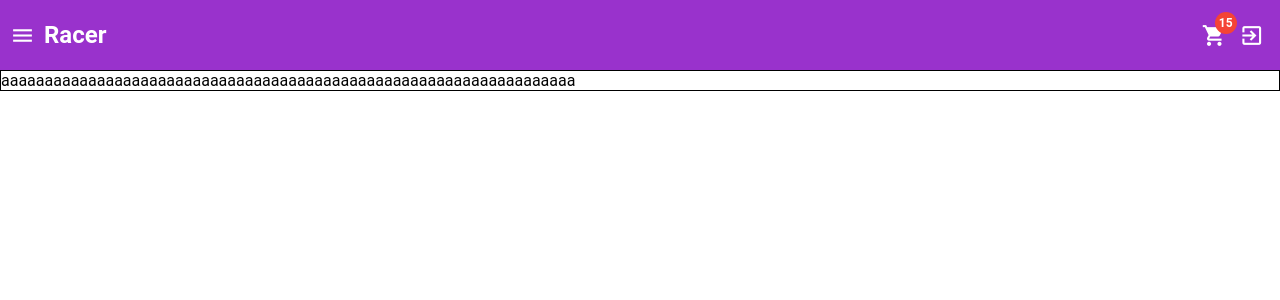
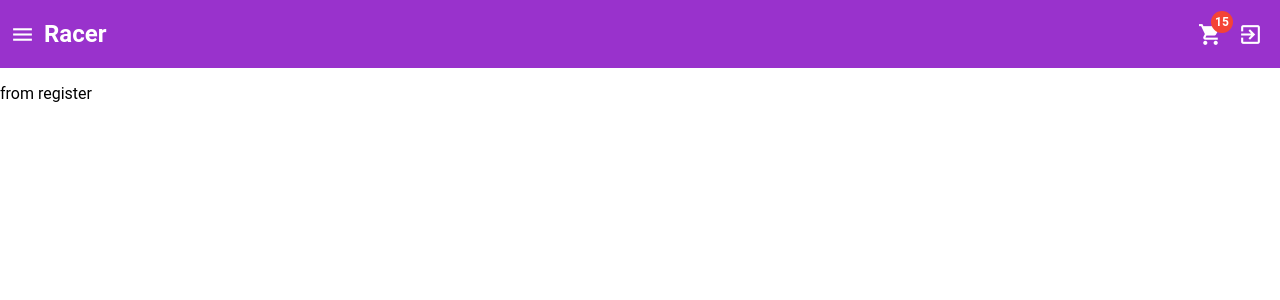
Before and after one commit to febrisyafriwan/Racer, an Angular app: page / in a window 1280 px wide. Shown: the top 300 px of the page. Built offline with nearby package versions, Linux system fonts and the light colour scheme; grey boxes are pictures that could not be loaded.

Commit message:
7 files modified, 1 added, 1 deleted

```diff
--- a/src/app/app.component.css
+++ b/src/app/app.component.css
@@ -1,39 +1,37 @@
+/* header */
 .header-container{
  display:flex;
- height: 70px;
  background-color: darkorchid;
  padding: 0px 10px
 }
-.header-left{
+.header-container .header-left{
  display:flex;
  flex:1;
  justify-content: flex-start;
  align-items: center;
 }
-.header-right{
+.header-container .header-right{
  display:flex;
- width: 75px;
+ width: 80px;
  justify-content: space-around;
  align-items: center;
 }
-.header-left h2{
+.header-container .header-left h2{
  color:white;
  margin-left: 10px
 }
-.header-left mat-icon {
+.header-container mat-icon {
  color:white;
  font-size :25px;
  cursor:pointer;
 }
-.header-right mat-icon {
- color:white;
- font-size :25px;
-}
+/* container of content consist of sidenav and child */
 .content-container{
- height:770px;
+
  width: 100%;
  position:relative;
 }
+/* sidenav */
 .sidenav-container-absolute{
  height:100%;
  width: 0px;
@@ -49,7 +47,33 @@
 .sidenav-container-flex{
  display:flex;
  flex-direction: column;
- padding: 5px 10px;
+ padding: 10px 15px;
+}
+.sidenav-profile{
+ display:flex;
+ flex:1;
+ justify-content: flex-start;
+ align-items: center;
+ margin-top:10px;
+ margin-bottom:10px;
+}
+.sidenav-profile img{
+ width: 70px;
+ height: 70px;
+ border-radius: 50%;
+}
+.sidenav-profile .email{
+ display:flex;
+ flex:1;
+ flex-direction: column;
+ align-items: center;
+ justify-content: center
+}
+.sidenav-profile .email p {
+  margin:5px;
+}
+.sidenav-profile .email h4{
+  margin:2px;
 }
 .sidenav-menu{
  display:flex;
@@ -59,7 +83,7 @@
  border-radius: 10px;
  transition: margin-left 1s;
  background-color: darkorchid;
- margin:5px;
+ margin-top:5px;
  padding: 0px 10px;
 }
 .sidenav-menu:hover{
@@ -74,6 +98,7 @@
  margin-left:5px;
  color: white;
 }
+/* child */
 .child-container-absolute{
  height:100%;
  width: 100%;
@@ -83,5 +108,13 @@
 .child-container-flex{
  display:flex;
  flex-direction: column;
- border:1px solid
+ transition:padding-left .5s;
 }
+.child-container-flex.active{
+ padding-left:250px;
+}
+@media screen and (max-width: 400px) {
+  .sidenav-container-absolute.active{
+ width: 200px;
+}
+}
--- a/src/app/app.component.html
+++ b/src/app/app.component.html
@@ -1,17 +1,24 @@
-<div class="header-container">
+<div class="header-container" #target>
 	<div class="header-left">
 		<mat-icon (click)='activeTab()'>menu</mat-icon>
 		<h2>Racer</h2>
 	</div>
 	<div class='header-right'>
-		<mat-icon matBadge="15" matBadgeColor="warn">shopping_cart</mat-icon>
-		<mat-icon>exit_to_app</mat-icon>
+		<mat-icon matBadge="15" matBadgeColor="warn" matTooltip="shopping cart" routerLink="/">shopping_cart</mat-icon>
+		<mat-icon matTooltip="Logout" routerLink="/">exit_to_app</mat-icon>
 	</div>
 </div>
 
-<div class='content-container'>
+<div class='content-container' [style.height.px]="calculation(target.offsetHeight)">
 	<div class='sidenav-container-absolute' [ngClass]="setMyClasses()">
 		<div class='sidenav-container-flex'>
+			<div class='sidenav-profile'>
+				<img src="https://i.ibb.co/ncgb8Ck/unnamed.jpg" alt="unnamed" border="0">
+				<div class='email'>
+					<h4>Syafriwan</h4>
+					<p>@Syafriwan</p>
+				</div>
+			</div>
 			<div class='sidenav-menu'>
 				<mat-icon>home</mat-icon>
 				<h3>Home</h3>
@@ -19,6 +26,8 @@
 		</div>
 	</div>
 	<div class='child-container-absolute'>
-		<div class='child-container-flex'>aaaaaaaaaaaaaaaaaaaaaaaaaaaaaaaaaaaaaaaaaaaaaaaaaaaaaaaaaaaaaaaaaa</div>
+		<div class='child-container-flex' [ngClass]="setMyClasses()">
+			<router-outlet></router-outlet>
+		</div>
 	</div>
 </div>
--- a/src/app/app.component.ts
+++ b/src/app/app.component.ts
@@ -1,18 +1,33 @@
-import { Component, OnInit, HostListener } from "@angular/core";
+import { Component, OnInit, HostListener, ViewChild } from "@angular/core";
 import { Subscription } from "rxjs/Subscription";
 import { DataService } from "./data.service";
-
+import { Router } from "@angular/router";
 @Component({
   selector: "my-app",
   templateUrl: "./app.component.html",
   styleUrls: ["./app.component.css"]
 })
 export class AppComponent implements OnInit {
+  screenHeight: number;
+  screenWidth: number;
   active = false;
+  constructor(private router: Router) {
+    this.getScreenSize();
+  }
   ngOnInit() {}
+  @HostListener("window:resize", ["$event"])
+  getScreenSize(event?:any) {
+    this.screenHeight = window.innerHeight;
+    this.screenWidth = window.innerWidth;
+    console.log(this.screenHeight, this.screenWidth);
+  }
+  calculation(ev?: any) {
+    const val = Math.round(this.screenHeight - ev);
+    console.log(val);
+    return val;
+  }
   activeTab() {
     this.active = !this.active;
-    console.log(this.active)
   }
   setMyClasses() {
     let classes = {
@@ -20,4 +35,6 @@ export class AppComponent implements OnInit {
     };
     return classes;
   }
+
+  //  this.router.navigate(['/login']);
 }
--- a/src/app/app.routing.ts
+++ b/src/app/app.routing.ts
@@ -2,12 +2,14 @@
 // App Routing as a Module
 import { NgModule } from "@angular/core";
 import { Routes, RouterModule } from "@angular/router";
-
-import { ChildOneComponent } from "./child-one/child-one.component";
+import { RegisterComponent } from "./register/register.component";
 
 // Routes
 const routes: Routes = [
-  { path: "one", component: ChildOneComponent },
+  {
+    path: "",
+    component: RegisterComponent
+  },
   { path: "lazy", loadChildren: "./lazy/lazy.module#LazyModule" },
   { path: "**", redirectTo: "" }
 ];
@@ -18,4 +20,4 @@ const routes: Routes = [
 })
 export class AppRoutingModule {}
 
-export const rc = [ChildOneComponent];
+export const rc = [RegisterComponent];
--- a/src/app/register/register.component.html
+++ b/src/app/register/register.component.html
@@ -0,0 +1 @@
+<p> from register</p>
--- a/src/app/register/register.component.ts
+++ b/src/app/register/register.component.ts
@@ -0,0 +1,15 @@
+import { Component } from '@angular/core';
+import { first } from 'rxjs/operators';
+
+@Component({
+  selector: "register",
+  templateUrl: "./register.component.html",
+  styleUrls: ["./register.component.css"]
+})
+export class RegisterComponent {
+    constructor() {}
+
+    ngOnInit() {
+
+    }
+}
```
Also changed, not shown: src/app/app.module.ts (+20 -11 lines), src/app/register/register.component.css (added), src/app/register/register.comppnent.css (deleted).
